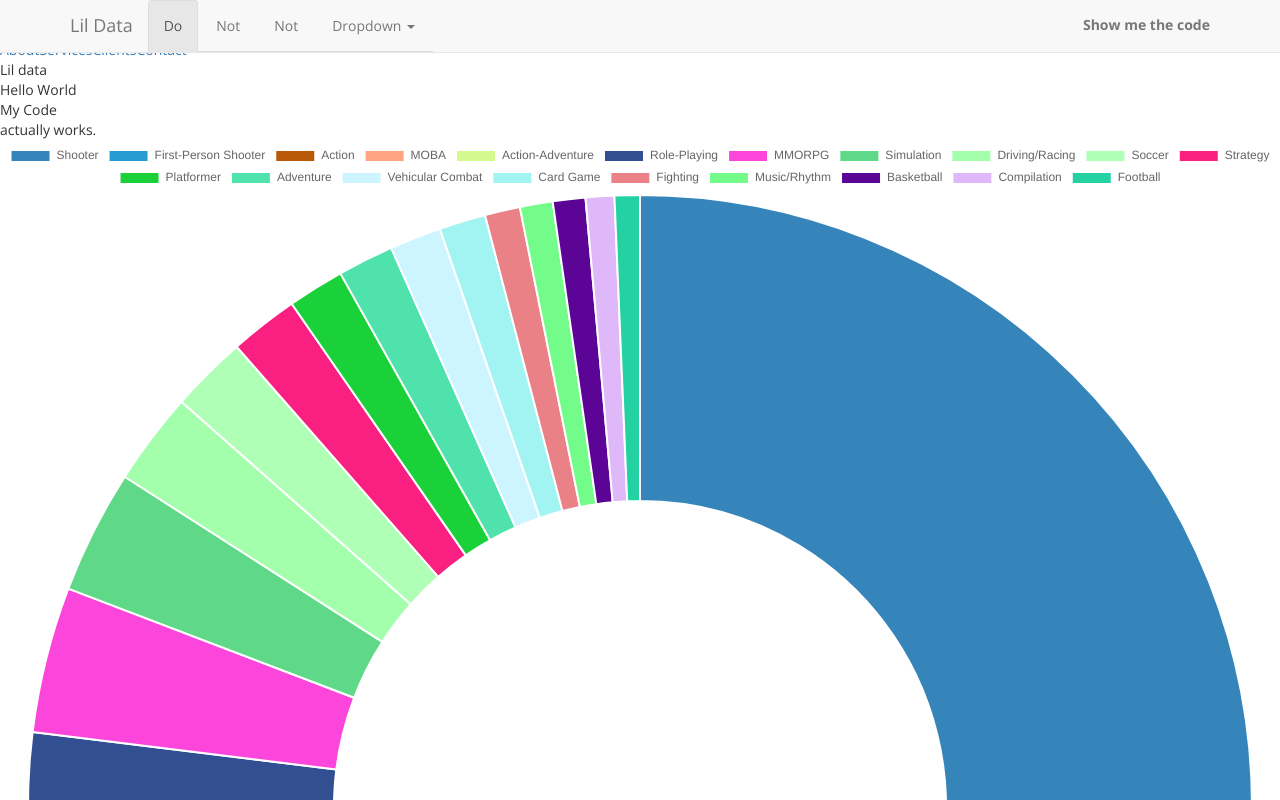
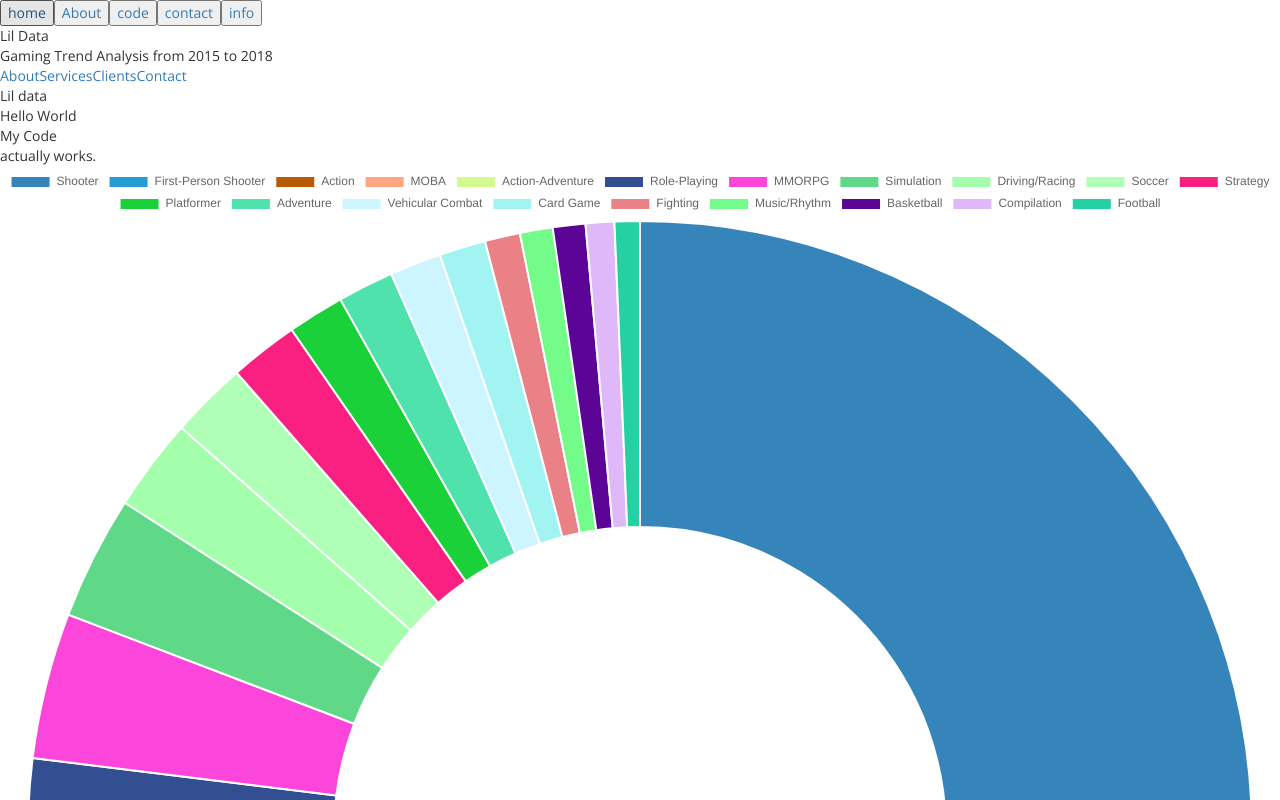
Before and after one commit to harrisonxia/Lil-Data, a React app in the folder frontend/: page / in a window 1280 px wide. Shown: the top 800 px of the page. Built offline with nearby package versions, Linux system fonts and the light colour scheme.

Commit message:
update build

```diff
--- a/frontend/src/routes.jsx
+++ b/frontend/src/routes.jsx
@@ -1,17 +1,75 @@
 import React from 'react'
-import { HashRouter, BrowserRouter, Route, Switch } from 'react-router-dom'
+import {BrowserRouter, Route, Switch, Link} from 'react-router-dom'
 
 import NavBar from './components/nav.jsx'
 import MainPage from './components/main.jsx'
 import Charts from './components/charts.jsx'
 
+
+const MainMenu = () => {
+    return (<div>
+        <Link to="/">
+            <button>home</button>
+        </Link>
+        <Link to="/about">
+            <button>About</button>
+        </Link>
+        <Link to="/code">
+            <button>code</button>
+        </Link>
+        <Link to="/code">
+            <button>contact</button>
+        </Link>
+        <Link to="/info">
+            <button>info</button>
+        </Link>
+    </div>)
+}
+
+
+const Home = () => (
+    <div>
+        <MainMenu/>
+    </div>
+)
+
+
+const About = () => (
+    <div>
+        About
+    </div>
+)
+
+const Code = () => (
+    <div>
+        Code
+    </div>
+)
+
+const Contact = () => (
+    <div>
+        Contact
+    </div>
+)
+const info = () => (
+    <div>
+        info
+    </div>
+)
 export default function () {
-    console.log(process.env.PUBLIC_URL)
+    // console.log(process.env.PUBLIC_URL)
     const basePath = '/Lil-Data'
     return (
-        <BrowserRouter basename={'/Lil-Data'}>
+        <BrowserRouter basename={basePath}>
             <div key="content-wrapper">
-                <NavBar/>
+                {/*<NavBar/>*/}
+                <div>
+                    <Route path={'/'} component={MainMenu}/>
+                    {/*<Route exact path="/" component={Home}/>*/}
+                    <Route exact path="/about" component={Charts}/>
+                    <Route exact path="/code" component={Code}/>
+                    <Route exact path="/contact" component={Contact}/>
+                </div>
                 <Switch>
                     <Route exact path="/" component={MainPage}/>
                     <Route exact path="/charts" component={Charts}/>
```
Also changed, not shown: 7 other files (tests, documents, lock files or other folders).
